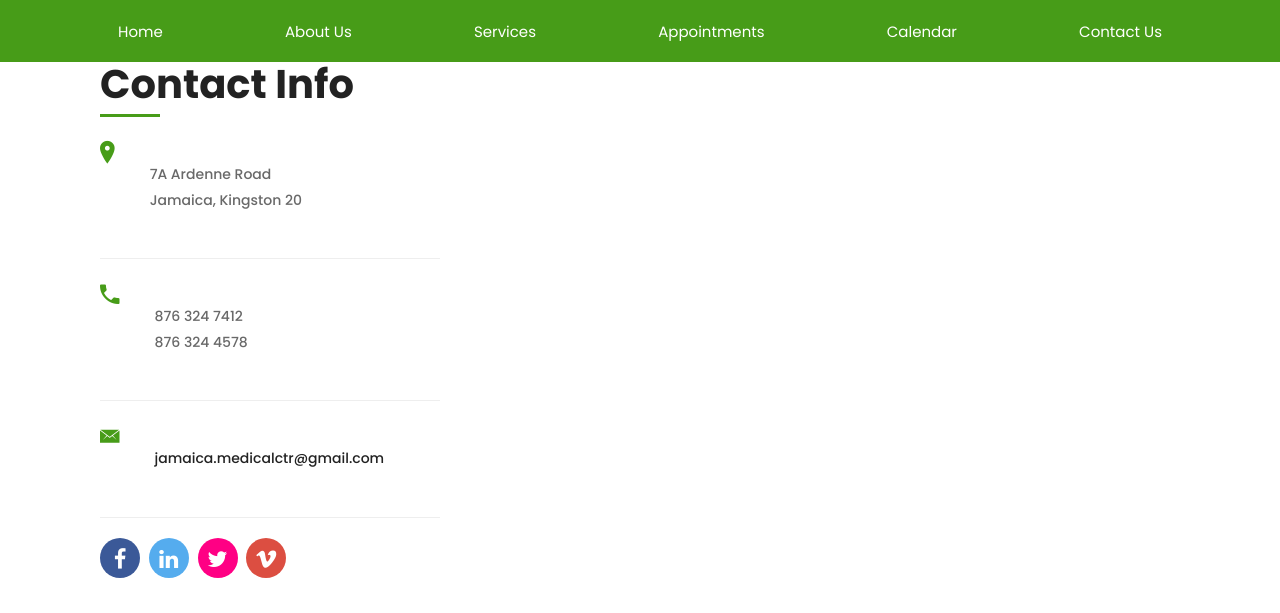
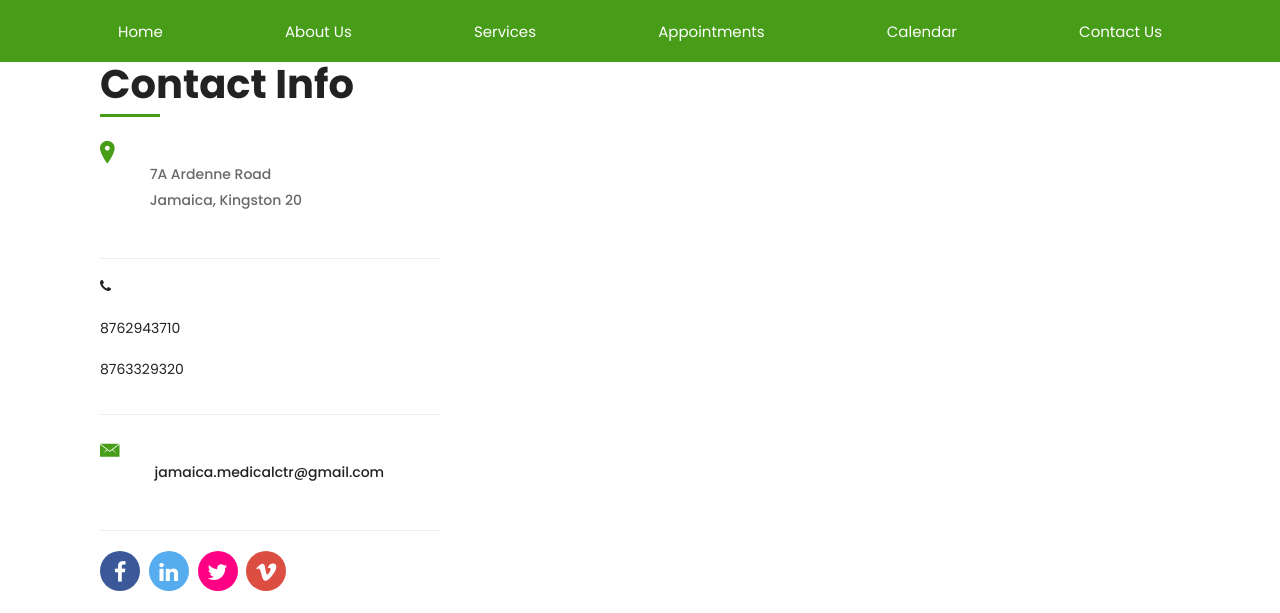
Before and after one commit to antoboo/ArdenneMedical, a PHP site: page /contact.php in a window 1280 px wide. Shown: the part 255-868 px from the top of the page. Run offline with PHP 8.4, Linux system fonts and the light colour scheme; some web fonts are replaced.

Commit message:
Final Touches

```diff
--- a/contact.php
+++ b/contact.php
@@ -31,15 +31,15 @@
 									</li>
 
 									<li>
-										<div class="icon ion-android-call"></div>
-										<div class="content">
+										<i class="fa fa-phone"></i>
 											<p>
-												876 324 7412
+								<a href="tel:8762943710" onclick="ga('send', 'event', { eventCategory: 'Contact', eventAction: 'Call', eventLabel: 'Mobile Button'});"><p class="call-button">8762943710</p></a>
+
 											</p>
 											<p>
-												876 324 4578
+								 <a href="tel:8763329320" onclick="ga('send', 'event', { eventCategory: 'Contact', eventAction: 'Call', eventLabel: 'Mobile Button'});"><p class="call-button">8763329320</p></a>
+
 											</p>
-										</div>
 									</li>
 									<li>
 										<div class="icon ion-ios-email"></div>
```
